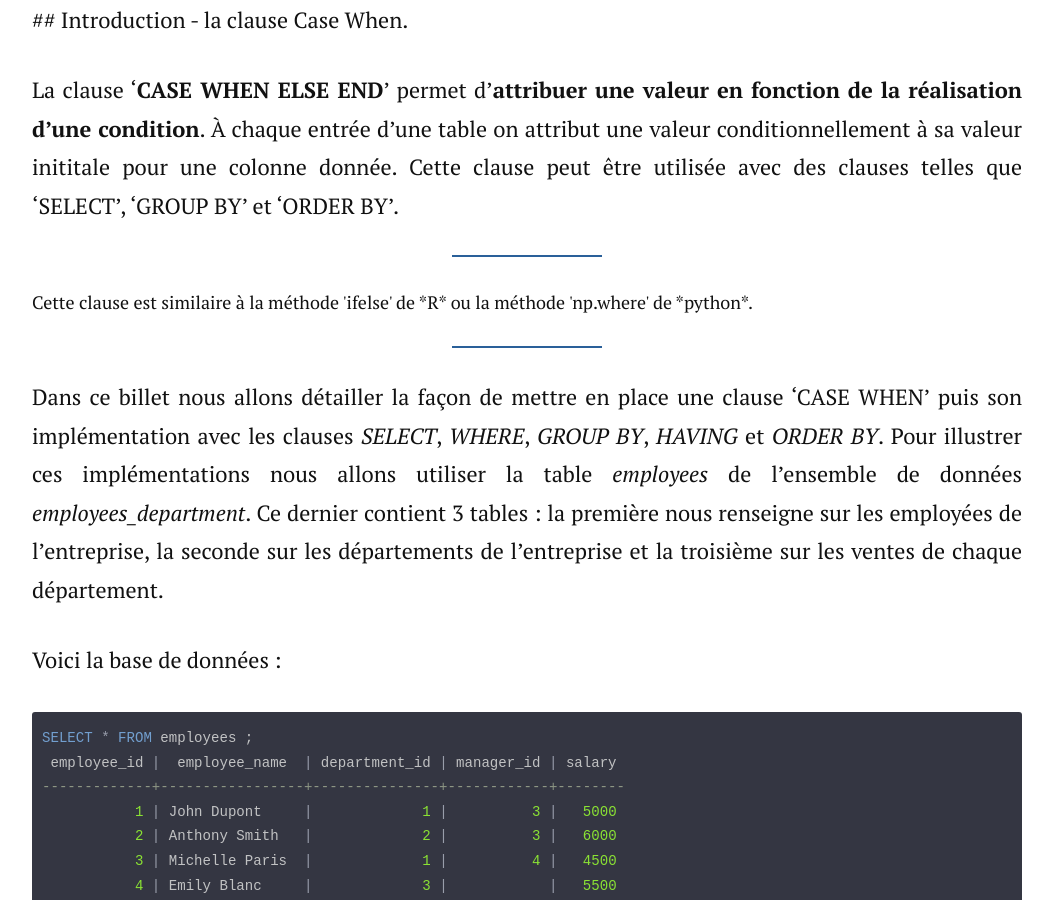
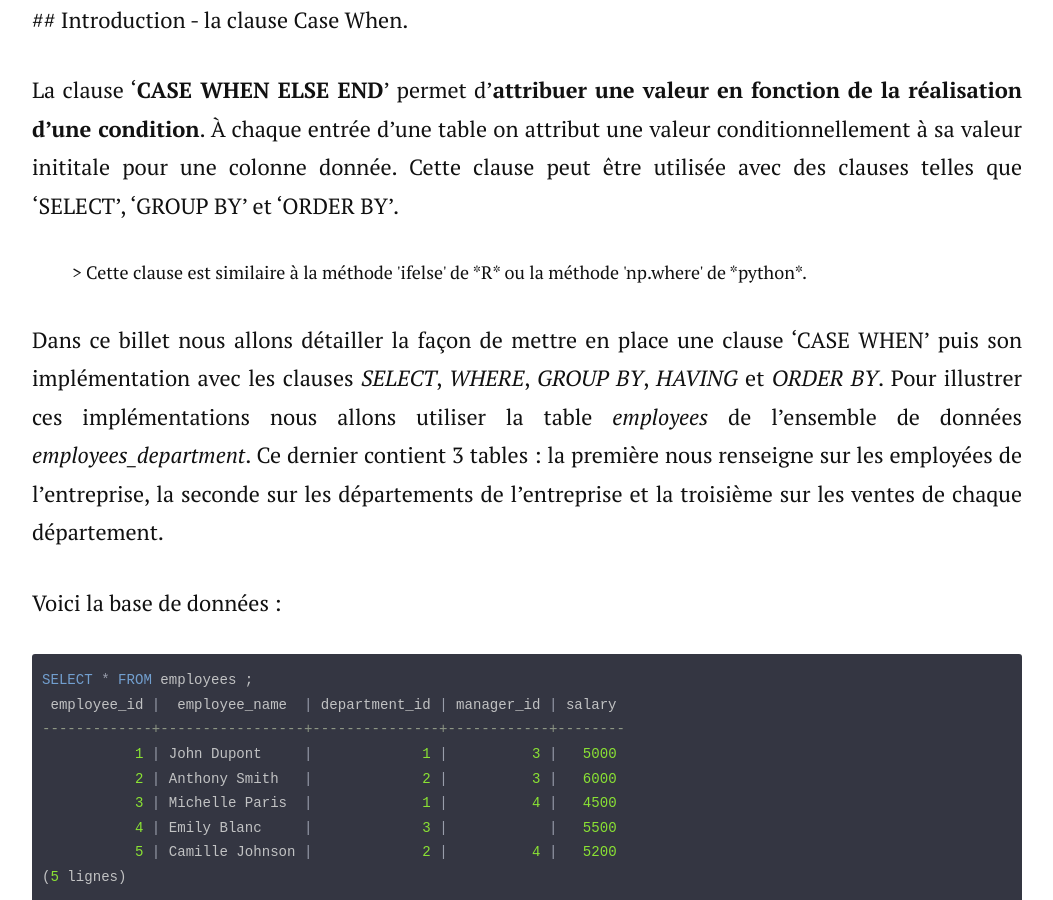
Before and after one commit to JordanNSZ/portofolio, a Jekyll site: the page built from _posts/2024-02-19-CASE_WHEN.md, in a window 1280 px wide and 900 px high, scrolled down 432 px. Shown: the whole window, without its empty margins (113-1166 px from the left). Built offline with Jekyll 4.4.1, drawn with Linux system fonts in a browser that asks for light colours; nearby versions of some CDN libraries; our own code applies the rules of GitHub Pages for plain Markdown files; a script that is not in the unit is left out; comment, search, counter and statistics services are not loaded; some of the changed text lies outside the part shown.

Commit message:
modif case when citation

````diff
--- a/_posts/2024-02-19-CASE_WHEN.md
+++ b/_posts/2024-02-19-CASE_WHEN.md
@@ -12,7 +12,7 @@
 
 La clause '**CASE WHEN ELSE END**' permet d'**attribuer une valeur en fonction de la réalisation d'une condition**. À chaque entrée d'une table on attribut une valeur conditionnellement à sa valeur inititale pour une colonne donnée. Cette clause peut être utilisée avec des clauses telles que 'SELECT', 'GROUP BY' et 'ORDER BY'.
 
-> <p style="font-size: 18px;"> Cette clause est similaire à la méthode 'ifelse' de *R* ou la méthode 'np.where' de *python*. </p>
+<ul> <p style="font-size: 18px;"> > Cette clause est similaire à la méthode 'ifelse' de *R* ou la méthode 'np.where' de *python*. </p> </ul>
 
 Dans ce billet nous allons détailler la façon de mettre en place une clause 'CASE WHEN' puis son implémentation avec les clauses *SELECT*, *WHERE*, *GROUP BY*, *HAVING* et *ORDER BY*. Pour illustrer ces implémentations nous allons utiliser la table *employees* de l'ensemble de données *employees_department*. Ce dernier contient 3 tables : la première nous renseigne sur les employées de l'entreprise, la seconde sur les départements de l'entreprise et la troisième sur les ventes de chaque département.
 
@@ -40,6 +40,7 @@
 ```
 
 # Définition.
+
 La clause 'CASE' est similaire à une condition "**if... (elif...) else...**" des langages de programmation usuels. En d'autres termes, elle permet simplement de retourner (générer) un résultat en fonction d'une ou plusieurs conditions.
 
 La clause 'CASE WHEN' se structure comme suit :
@@ -60,7 +61,7 @@
 
 Maintenant que nous avons vu comment structurer la clause 'CASE', voyons comment l'utiliser avec la clause 'SELECT'. Notamment, nous allons attribuer à chaque employée la spécialité disciplinaire du département dans lequel il exerce.
 
-# Avec la clause 'SELECT'.
+## Avec la clause 'SELECT'.
 Associer la clause 'CASE' à la clause 'SELECT' va nous permettre de créer une colonne à partir d'une autre. Vous savez que la département 1 est dédié aux activités marketing, le département 2 à la finance et le département 3 aux ressources humaines.
 
 ```sql
@@ -88,7 +89,7 @@
 
 Et si on souhaite ajouter de façon définitive cette nouvelle colonne à notre table 'employees' ? Il nous suffit d'utiliser la commande 'CASE' avec la commade 'UPDATE' et 'SET'.
 
-## Avec la clause UPDATE.
+### Avec la clause UPDATE.
 Voyons comment intégrer notre nouvelle colonne à la table 'employees'. On doit d'abord créer notre nouvelle colonne.
 
 ```sql
@@ -110,7 +111,7 @@
 
 Et voilà, notre nouvel attribut est en place !
 
-## Avec une fonction d'aggrégation.
+### Avec une fonction d'aggrégation.
 Supposons désormais qu'on souhaite connaitre le nombre de salaires élevés, moyens ou faibles. Pour cela, rien de plus simple, on peut utiliser conjointement la commande 'COUNT' et 'CASE'.
 
 ```sql
@@ -129,13 +130,13 @@
 ```
 Deux employés ont un salaire faible, deux un salaire moyen. Finalement on dénombre un salaire élevé. Cependant, si on souhaite obtenir ces informations sous une forme, disons, plus conventionnelle : l'attribut 'salary_level' et le nombre d'individu par catégorie de revenu, il serait plus pertinent d'utiliser la clause *CASE* conjointement à *GROUP BY*. Voyons comment obtenir un résultat plu sympa.
 
-## Take home messages.
+### Take home messages.
 
 - associé à *SELECT*, *CASE* permet de créer un nouvel attribut temporaire.
 - un alias permet de nommer cet attribut temporaire.
 - *CASE* peut être utilisé avec *COUNT*.
 
-# Avec la clause 'GROUP BY'.
+## Avec la clause 'GROUP BY'.
 
 L'instruction suivante nous permet d'arriver à un résultat presque identique. On va utiliser la clause **CASE WHEN avec la clause GROUP BY**.
 
@@ -188,7 +189,7 @@
 ```
 Super! On a bien à la fois notre attribut 'salary_level' et le nombre d'employé pour chaque niveau de revenu.
 
-## Avec la clause HAVING.
+### Avec la clause HAVING.
 La clause *HAVING* est utile si on veut filtrer les regroupements engendrés par *GROUP BY*. Par exemple, si on veut le nombre d'employé par département qui ont plus de deux employés :
 
 ```sql
@@ -275,7 +276,7 @@
 Erreur : Aucun opérateur ne correspond au nom donné et aux types d'arguments.
 
 
-## Take home messages.
+### Take home messages.
 
 - *CASE* peut être utilisé avec *GROUP BY*.
 - la clause *GROUP BY* ne permet pas d'utiliser un alias.
@@ -283,7 +284,7 @@
 - l'argument de *HAVING* doit être de type booléen.
 
 
-# Avec la clause 'WHERE'.
+## Avec la clause 'WHERE'.
 La clause *WHERE* permet de filtrer une table en fonction d'une ou plusieurs condition. Pour mettre en place cette condition on peut utiliser la valeur d'un attribut. Il est donc possible d'utiliser un *CASE WHEN* pour créer cette condition. Supposons qu'on veuille filtrer notre table en fonction du salaire des employés. Précisément, on souhaite conserver les employés dont le salaire est égal à 5 000€, 5500€ ou 6000€ pour les départements 1 et 2. Pour ce faire, on peut mettre en place un **CASE WHEN** conjointement à l'instruction **IN** associée à **WHERE**.
 
 ```sql
@@ -367,12 +368,12 @@
 (3 lignes)
 ```
 
-## Take home messages.
+### Take home messages.
 - *CASE WHEN* peut **renvoyer une valeur d'attribut**.
 - *CASE WHEN* peut être utilisé avec la clause *WHERE*.
 - Filtrer notre table en fonction de logiques complexes.
 
-# Avec la clause 'ORDER BY'.
+## Avec la clause 'ORDER BY'.
 Associée à la clause 'ORDER BY', on peut générer un ordonnement du résultat compte tenu des valeurs prises pour une colonne spécifique. Par exemple, si on veut ordonner de façon décroissante les employées pour chaque niveau de revenu, on peut procéder comme suit :
 
 ```sql
@@ -427,6 +428,6 @@
 (5 lignes)
 ```
 
-## Take home messages.
+### Take home messages.
 
 - *CASE* peut être utilisé avec *ORDER BY*.
````
